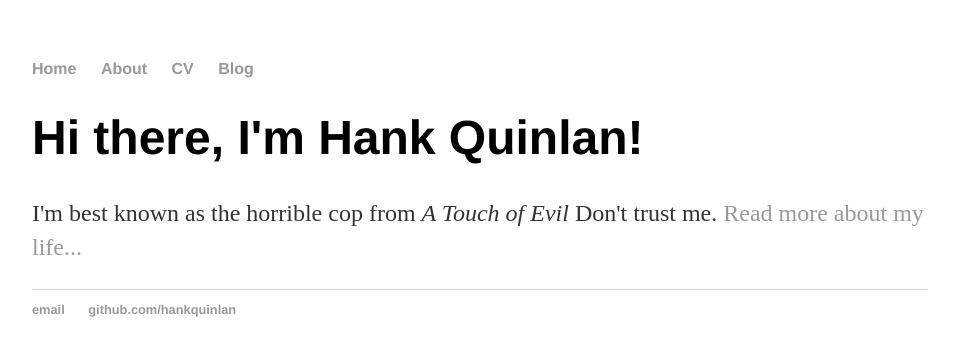
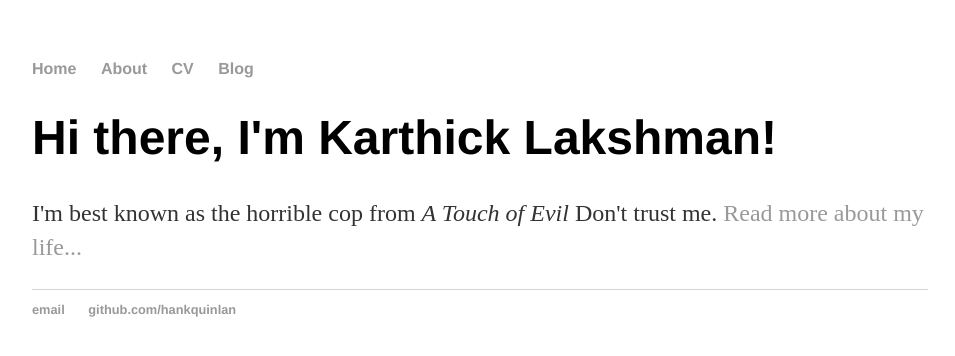
Before and after one commit to itskarthicklakshmanan/karthicklaksman.github.io, a Jekyll site: the page built from index.html, in a window 1280 px wide. Shown: the top 356 px of the page, without its empty margins (160-1115 px from the left). Built offline with Jekyll 4.4.1, drawn with Linux system fonts in a browser that asks for light colours.

Commit message:
Update index.html

```diff
--- a/index.html
+++ b/index.html
@@ -1,8 +1,8 @@
 ---
 layout: default
-title: Hank Quinlan, Horrible Cop
+title: karthick lakshman's page
 ---
 <div class="blurb">
-	<h1>Hi there, I'm Hank Quinlan!</h1>
+	<h1>Hi there, I'm Karthick Lakshman!</h1>
 	<p>I'm best known as the horrible cop from <em>A Touch of Evil</em> Don't trust me. <a href="/about">Read more about my life...</a></p>
 </div><!-- /.blurb -->
```
